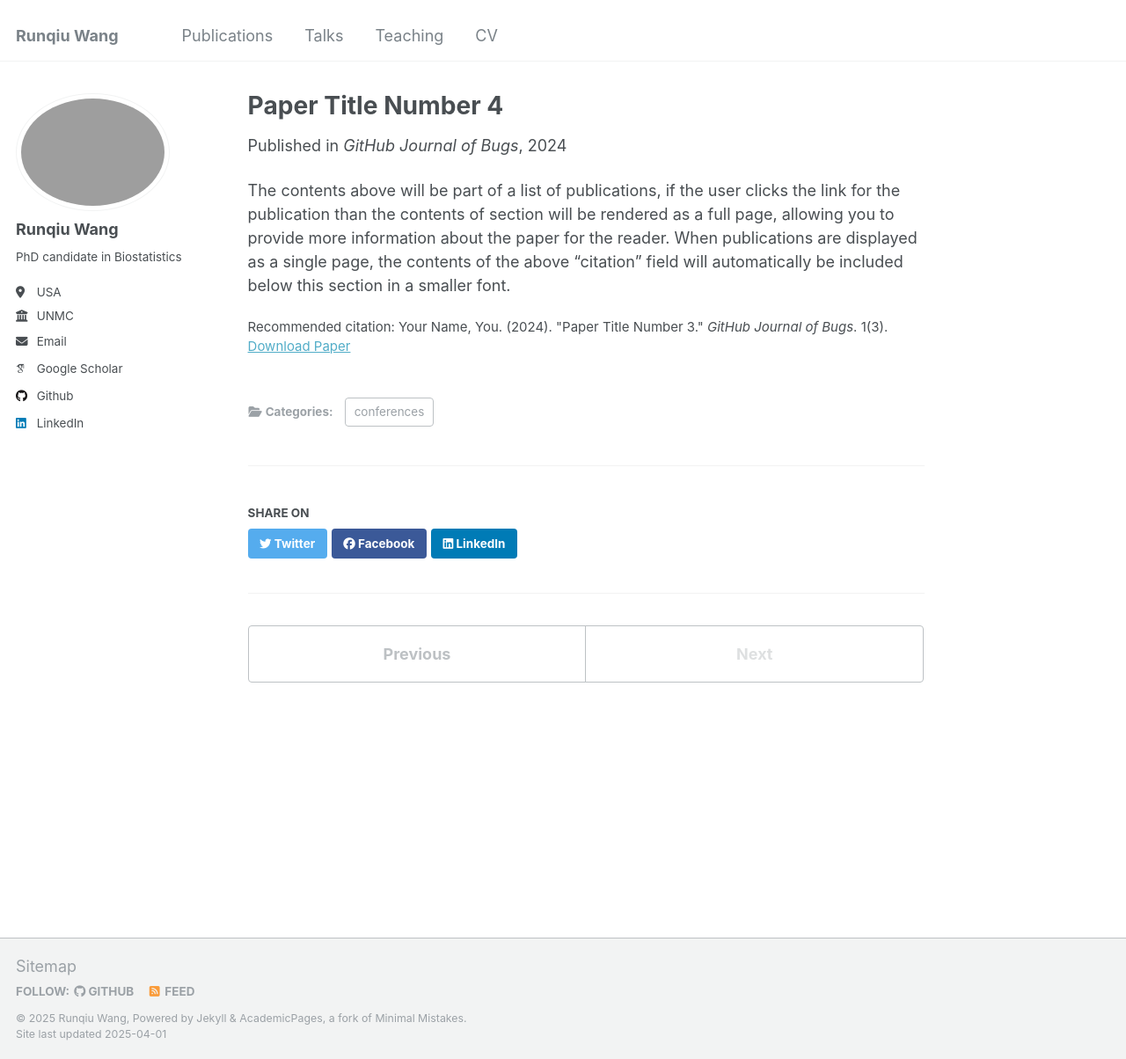
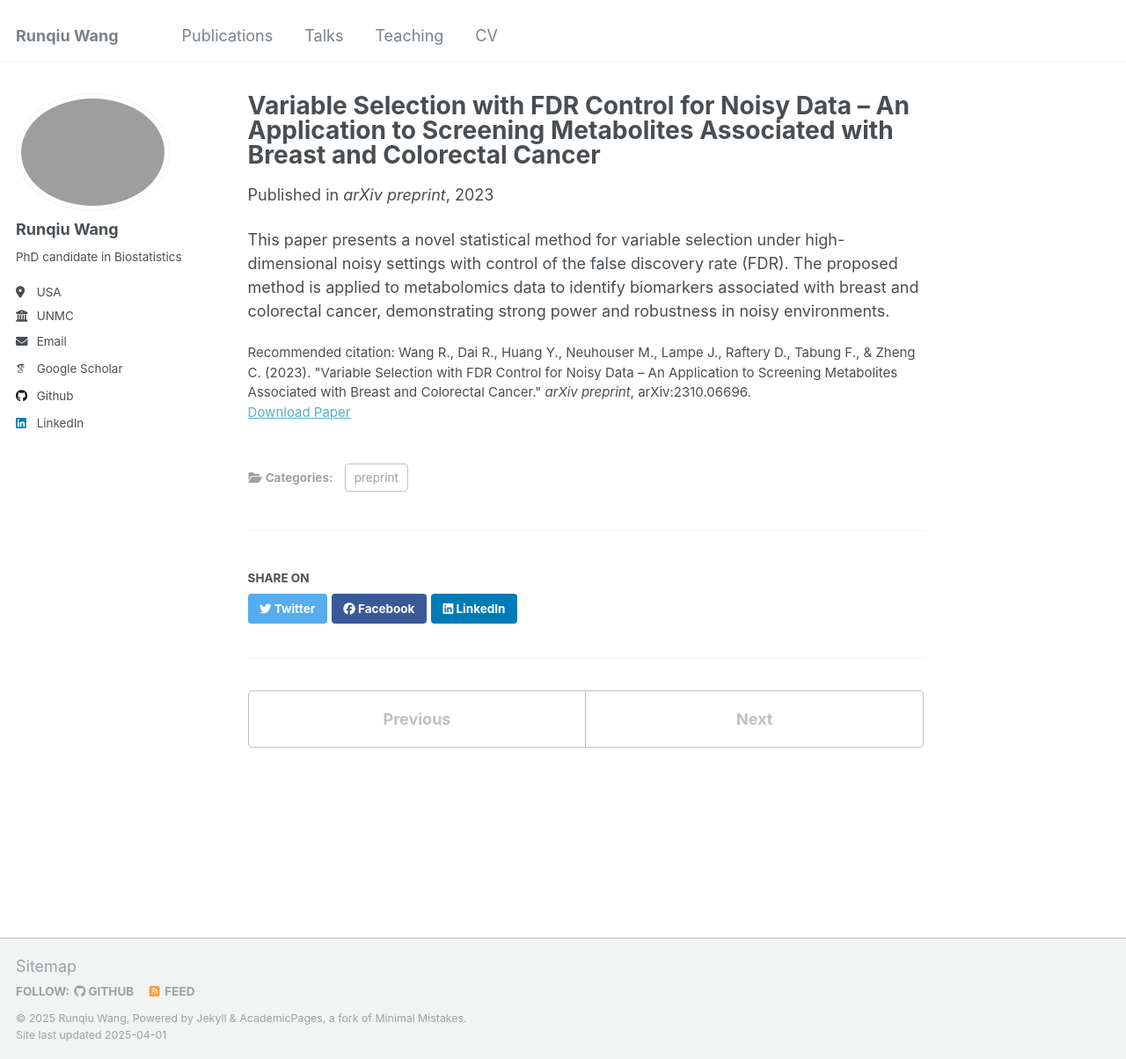
Before and after one commit to RunqiuWang22/runqiuwang22.github.io, a Jekyll site: the page built from _publications/2024-02-17-paper-title-number-4.md, in a window 1280 px wide and 1204 px high. Shown: the whole window at 88% size. Built offline with Jekyll 4.4.1, drawn with Linux system fonts in a browser that asks for light colours; some web fonts are replaced.

Commit message:
Update 2024-02-17-paper-title-number-4.md

```diff
--- a/_publications/2024-02-17-paper-title-number-4.md
+++ b/_publications/2024-02-17-paper-title-number-4.md
@@ -1,13 +1,13 @@
 ---
-title: "Paper Title Number 4"
+title: "Variable Selection with FDR Control for Noisy Data – An Application to Screening Metabolites Associated with Breast and Colorectal Cancer"
 collection: publications
-category: conferences
-permalink: /publication/2024-02-17-paper-title-number-4
-excerpt: 'This paper is about fixing template issue #693.'
-date: 2024-02-17
-venue: 'GitHub Journal of Bugs'
-paperurl: 'http://academicpages.github.io/files/paper3.pdf'
-citation: 'Your Name, You. (2024). &quot;Paper Title Number 3.&quot; <i>GitHub Journal of Bugs</i>. 1(3).'
+category: preprint
+permalink: /publication/2023-fdr-metabolites
+excerpt: "This paper introduces a new FDR-controlling method for variable selection in noisy high-dimensional data, with an application to identifying metabolites associated with breast and colorectal cancer."
+date: 2023-10-15
+venue: "arXiv preprint"
+paperurl: "https://arxiv.org/abs/2310.06696"
+citation: "Wang R., Dai R., Huang Y., Neuhouser M., Lampe J., Raftery D., Tabung F., & Zheng C. (2023). \"Variable Selection with FDR Control for Noisy Data – An Application to Screening Metabolites Associated with Breast and Colorectal Cancer.\" <i>arXiv preprint</i>, arXiv:2310.06696."
 ---
 
-The contents above will be part of a list of publications, if the user clicks the link for the publication than the contents of section will be rendered as a full page, allowing you to provide more information about the paper for the reader. When publications are displayed as a single page, the contents of the above "citation" field will automatically be included below this section in a smaller font.
+This paper presents a novel statistical method for variable selection under high-dimensional noisy settings with control of the false discovery rate (FDR). The proposed method is applied to metabolomics data to identify biomarkers associated with breast and colorectal cancer, demonstrating strong power and robustness in noisy environments.
```
